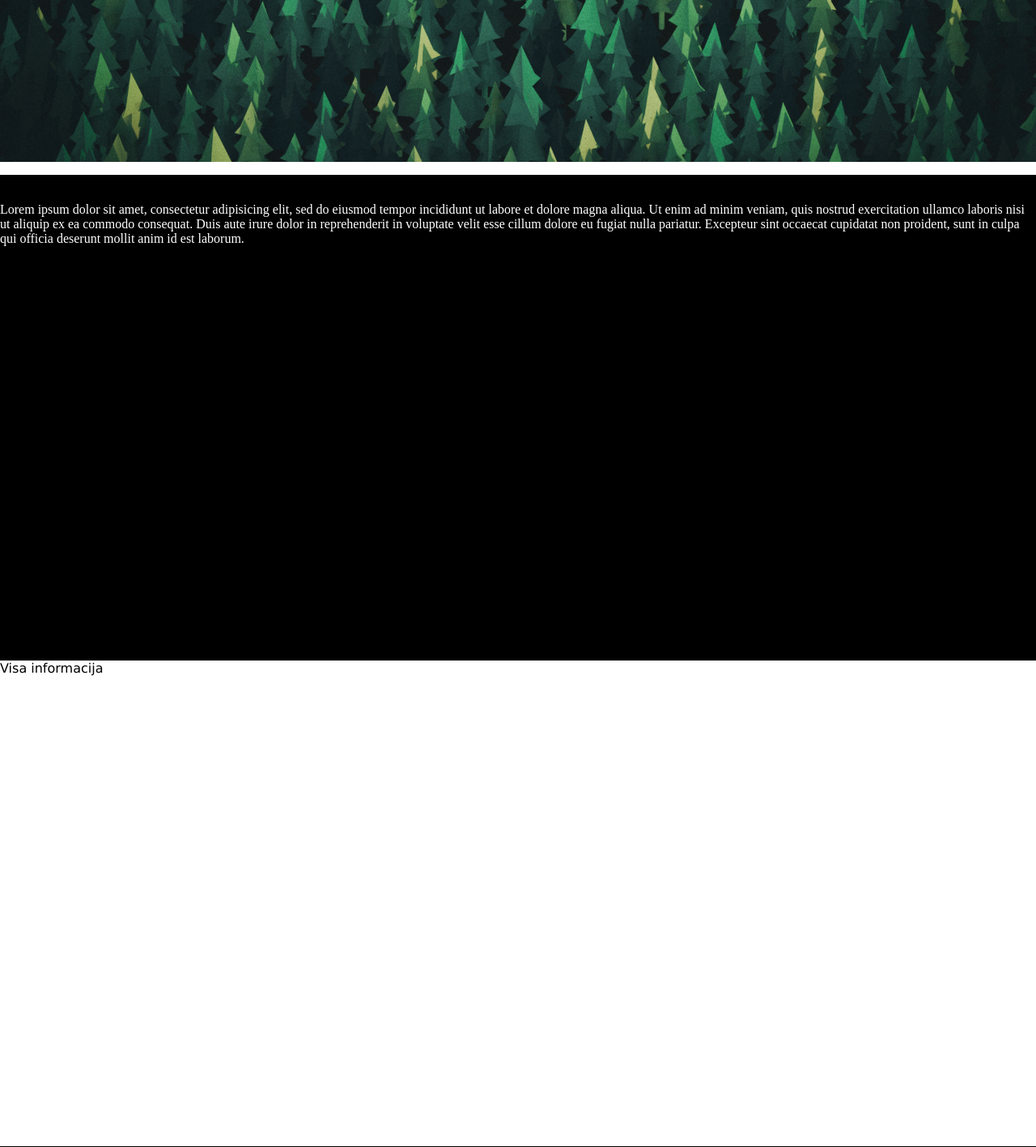
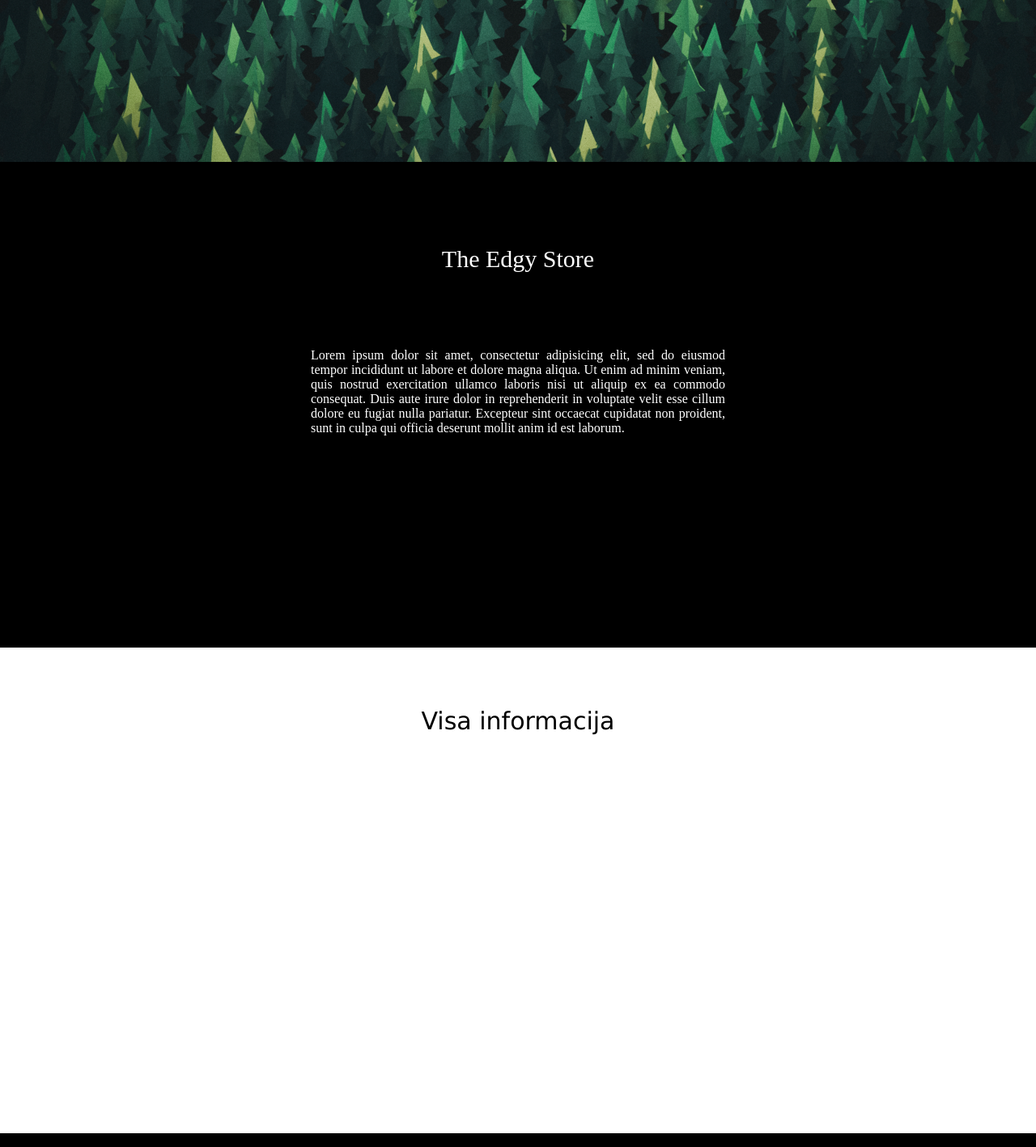
Before and after one commit to FriendlyBurrito/PauliusVizbara, a PHP site: page / in a window 1280 px wide. Shown: the part 520-1937 px from the top of the page at 81% size. Run offline with PHP 8.4, Linux system fonts and the light colour scheme.

Commit message:
Add files via upload

```diff
--- a/style.css
+++ b/style.css
@@ -50,19 +50,31 @@
   background-color: black;
 }
 
-.Pradinis  a{
+.Centered{
   /*display: block;*/
   font-size: 30px;
-  position: absolute;
   color: white;
   position: relative;
   float: left;
   top: 15%;
-  left: 10%;
+  left: 50%;
   transform: translate(-50%, -50%);
 
 }
 
+.Paragraph{
+  text-align: justify;
+  position: relative;
+  top: 20%;
+  float:left;
+  margin-left: 30%;
+  margin-right: 30%;
+  /*position: relative;
+  float: left;
+  top: 50%;
+  left: 50%;
+  transform: translate(-50%, -50%);*/
+}
 
 .Apie{
   height: 600px;
```
